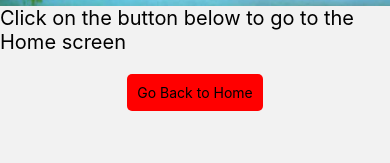
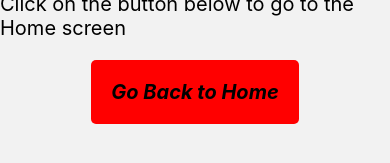
Before and after one commit to GuiHJLima/newboiler-plate, a React Native app: screen /Totoro in a window 390 px wide. Shown: the part 591-754 px from the top of the page. Built offline with nearby package versions, Linux system fonts and the light colour scheme.

Commit message:
style: textbutton

```diff
--- a/src/components/TextButton/index.jsx
+++ b/src/components/TextButton/index.jsx
@@ -7,7 +7,7 @@ const TextButton = ({text}) => {
 
   return (
     <>
-      <Text style={styles.text}>{text}</Text>
+      <Text style={styles.textButton}>{text}</Text>
     </>
   )
 }
--- a/src/components/TextButton/styles.js
+++ b/src/components/TextButton/styles.js
@@ -3,8 +3,9 @@ import { StyleSheet } from "react-native";
 const styles = StyleSheet.create({
 
   textButton:{
-    color: 'green',
     fontSize: 20,
+    fontStyle: 'italic',
+    fontWeight: 'bold',
     padding: 10,
   },
     });
```
